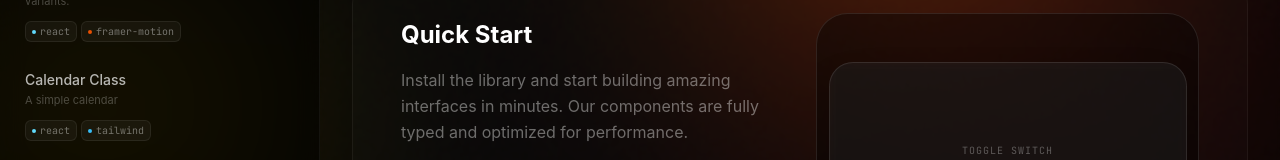
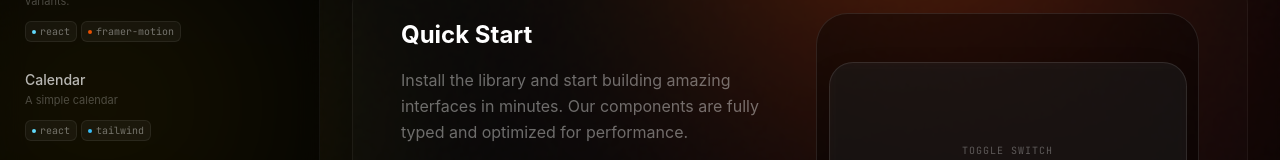
Before and after one commit to GabrielBaiano/component-sandbox, a React (Vite) app: page / in a window 1280 px wide. Shown: the part 482-642 px from the top of the page. Built offline with nearby package versions, Linux system fonts and the light colour scheme; a web font is replaced by a local one.

Commit message:
refactor: i want to test this structure to make something usefull

```diff
--- a/src/components/Calendar/index.tsx
+++ b/src/components/Calendar/index.tsx
@@ -1,7 +1,10 @@
 export default function Calendar() {
   return (
     <div className="flex flex-col items-center">
-      <h2 className="font-mono text-[10px] uppercase tracking-tighter">test</h2>
+      <button class="rounded bg-blue-500 px-4 py-2 text-white">
+        {' '}
+        simples button
+      </button>
     </div>
   );
 }
--- a/src/components/Calendar/meta.ts
+++ b/src/components/Calendar/meta.ts
@@ -2,7 +2,7 @@ import type { ComponentMeta } from '../../types';
 
 export const meta: ComponentMeta = {
   id: 'calendar',
-  name: 'Calendar Class',
+  name: 'Calendar',
   description: 'A simple calendar',
   tags: ['calendar', 'minimalistic'],
   tech: ['react', 'tailwind'],
```
Also changed, not shown: 1 other file (tests, documents, lock files or other folders).
